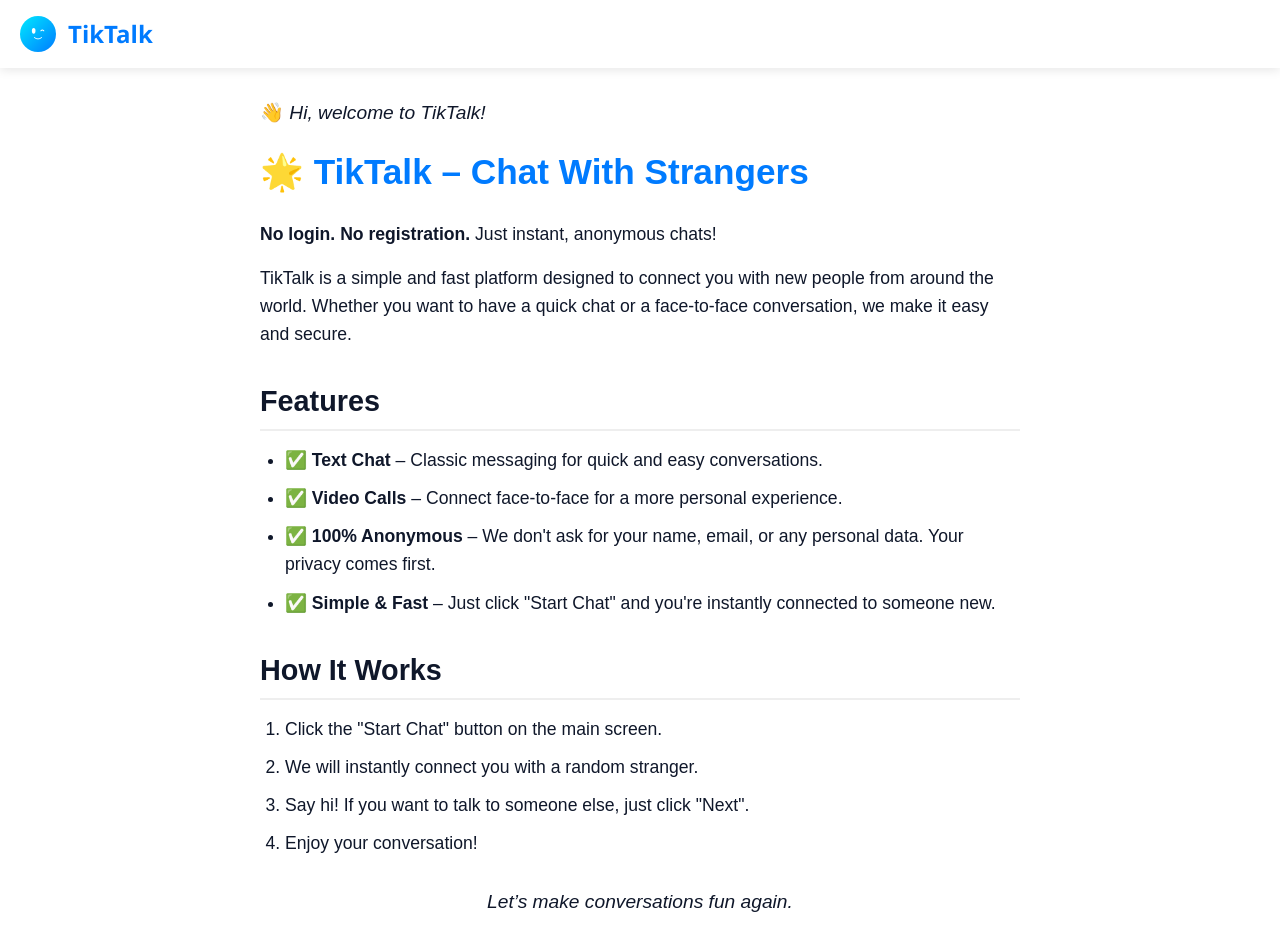
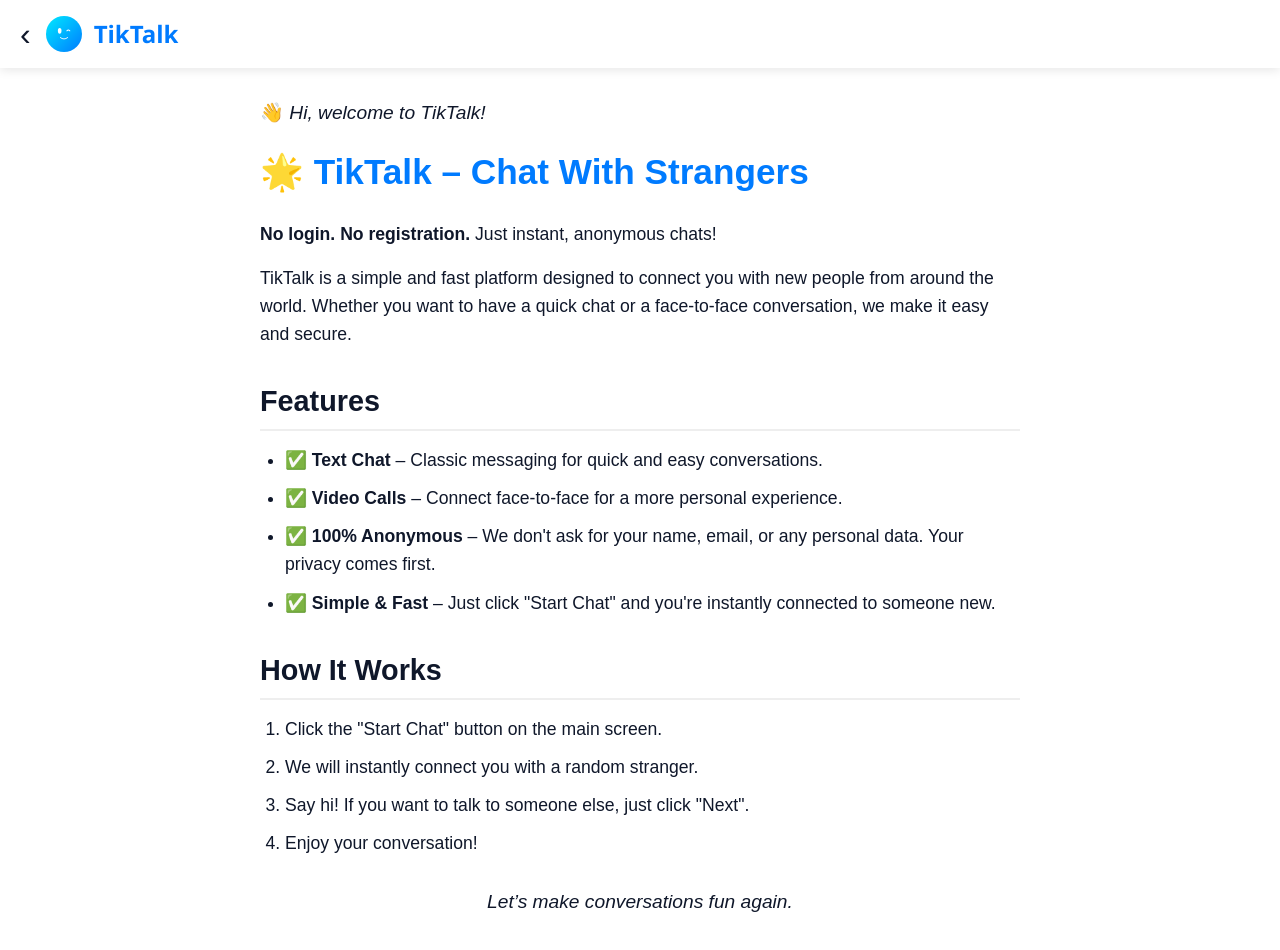
Before and after one commit to TikTalkChat/TikTalk, a plain HTML site: page readme.html in a window 1280 px wide. Drawn offline with Linux system fonts and the light colour scheme.

Commit message:
Update readme.html

```diff
--- a/readme.html
+++ b/readme.html
@@ -11,6 +11,8 @@
       padding: 0;
       box-sizing: border-box;
       font-family: Arial, sans-serif;
+      /* === CHANGE: Removed blue tap highlight on mobile === */
+      -webkit-tap-highlight-color: transparent;
     }
     body {
       background: #fff;
@@ -26,10 +28,24 @@
       padding: 15px 20px;
       box-shadow: 0 2px 10px rgba(0,0,0,0.1);
       background: #fff;
+      /* === CHANGE: Added flex properties for alignment === */
+      display: flex;
+      align-items: center;
     }
     body.dark-mode header {
       background: #10161d;
       box-shadow: 0 2px 10px rgba(0,0,0,0.3);
+    }
+    /* === CHANGE: Added styles for the back button === */
+    .back-btn {
+        background: none;
+        border: none;
+        font-size: 32px;
+        line-height: 1;
+        font-weight: 300;
+        color: inherit;
+        cursor: pointer;
+        padding-right: 15px;
     }
     header a {
         text-decoration: none;
@@ -102,6 +118,7 @@
   </script>
 
   <header>
+    <button onclick="history.back()" class="back-btn" aria-label="Go back">‹</button>
     <a href="/">
         <svg width="36" height="36" viewBox="0 0 100 100" xmlns="http://www.w3.org/2000/svg">
             <defs>
```
